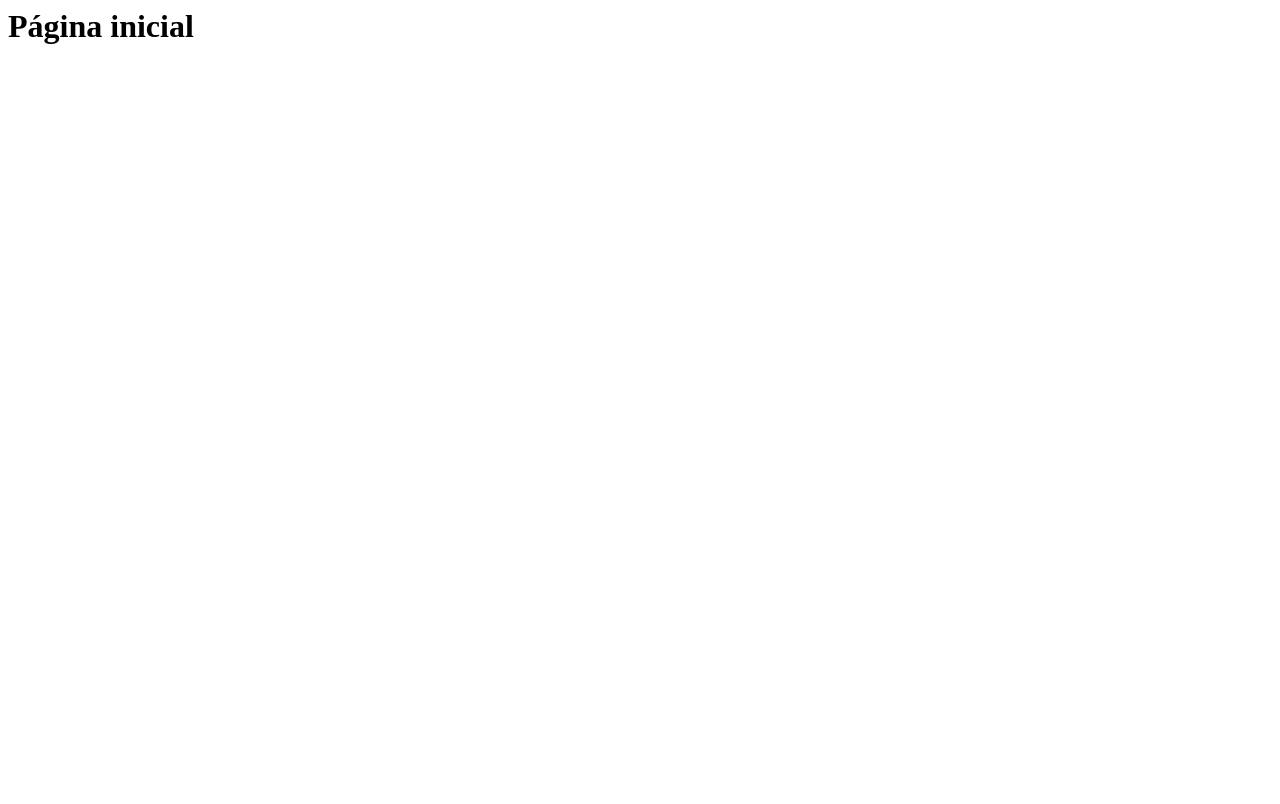
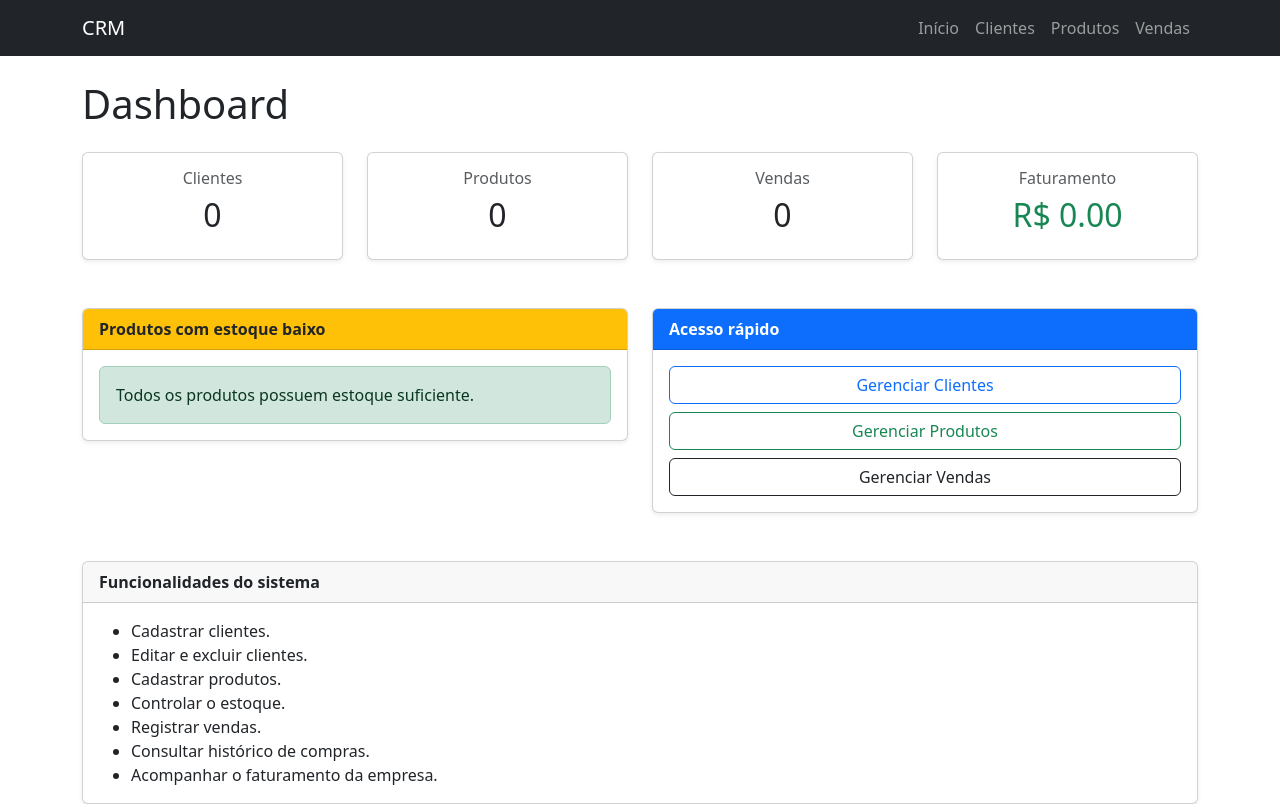
Before and after one commit to guilhermery/Gestor-CRM, a Django app: page / in a window 1280 px wide. Before the commit the page is almost empty. Before the commit the page ends 44 px from the top, so only its background shows below. Run offline with Django 5.2, Linux system fonts and the light colour scheme; data that the repository does not hold is empty.

Commit message:
feat: adiciona funcionalidades e template da página inicial do CRM

```diff
--- a/core/templates/core/index.html
+++ b/core/templates/core/index.html
@@ -1 +1,99 @@
-<h1>Página inicial</h1>
+{% extends 'core/base.html' %}
+
+{% block content %}
+
+<h1 class="mb-4">Dashboard</h1>
+
+<div class="row g-4">
+    <div class="col-md-3">
+        <div class="card text-center shadow-sm">
+            <div class="card-body">
+                <h6 class="text-muted">Clientes</h6>
+                <h2>{{ total_clientes }}</h2>
+            </div>
+        </div>
+    </div>
+    <div class="col-md-3">
+        <div class="card text-center shadow-sm">
+            <div class="card-body">
+                <h6 class="text-muted">Produtos</h6>
+                <h2>{{ total_produtos }}</h2>
+            </div>
+        </div>
+    </div>
+    <div class="col-md-3">
+        <div class="card text-center shadow-sm">
+            <div class="card-body">
+                <h6 class="text-muted">Vendas</h6>
+                <h2>{{ total_vendas }}</h2>
+            </div>
+        </div>
+    </div>
+    <div class="col-md-3">
+        <div class="card text-center shadow-sm">
+            <div class="card-body">
+                <h6 class="text-muted">Faturamento</h6>
+                <h2 class="text-success">
+                    R$ {{ faturamento|floatformat:2 }}
+                </h2>
+            </div>
+        </div>
+    </div>
+</div>
+
+<div class="row mt-5">
+    <div class="col-md-6">
+        <div class="card shadow-sm">
+            <div class="card-header bg-warning">
+                <strong>Produtos com estoque baixo</strong>
+            </div>
+            <div class="card-body">
+                {% if estoque_baixo %}
+                    <ul class="list-group">
+                        {% for produto in estoque_baixo %}
+                        <li class="list-group-item d-flex justify-content-between align-items-center">
+                            {{ produto.nome }}
+                            <span class="badge bg-danger">
+                                {{ produto.quantidade }}
+                            </span>
+                        </li>
+                        {% endfor %}
+                    </ul>
+                {% else %}
+                    <div class="alert alert-success mb-0">
+                        Todos os produtos possuem estoque suficiente.
+                    </div>
+                {% endif %}
+            </div>
+        </div>
+    </div>
+    <div class="col-md-6">
+        <div class="card shadow-sm">
+            <div class="card-header bg-primary text-white">
+                <strong>Acesso rápido</strong>
+            </div>
+            <div class="card-body d-grid gap-2">
+                <a href="{% url 'clientes:clientes' %}" class="btn btn-outline-primary">Gerenciar Clientes</a>
+                <a href="{% url 'produtos:produtos' %}" class="btn btn-outline-success">Gerenciar Produtos</a>
+                <a href="{% url 'vendas:vendas' %}" class="btn btn-outline-dark">Gerenciar Vendas</a>
+            </div>
+        </div>
+    </div>
+</div>
+<div class="card mt-5 shadow-sm">
+    <div class="card-header">
+        <strong>Funcionalidades do sistema</strong>
+    </div>
+    <div class="card-body">
+        <ul class="mb-0">
+            <li>Cadastrar clientes.</li>
+            <li>Editar e excluir clientes.</li>
+            <li>Cadastrar produtos.</li>
+            <li>Controlar o estoque.</li>
+            <li>Registrar vendas.</li>
+            <li>Consultar histórico de compras.</li>
+            <li>Acompanhar o faturamento da empresa.</li>
+        </ul>
+    </div>
+</div>
+{% endblock %}
--- a/core/views.py
+++ b/core/views.py
@@ -1,4 +1,20 @@
-from django.shortcuts import render
+from django.shortcuts import render, redirect
+from .models import Produto, Cliente, Venda
 
 def index(request):
-    return render(request, 'core/index.html')
+    clientes = Cliente.objects.all()
+    produtos = Produto.objects.all()
+    vendas = Venda.objects.all()
+
+    total_clientes = clientes.count()
+    total_produtos = produtos.count()
+    total_vendas = vendas.count()
+
+    faturamento = 0.0
+
+    for venda in vendas:
+        faturamento += venda.valor_total
+
+    estoque_baixo = Produto.objects.filter(quantidade__lte=5)
+    context = {'total_clientes': total_clientes, 'total_produtos': total_produtos, 'total_vendas': total_vendas, 'faturamento': faturamento, 'estoque_baixo': estoque_baixo}
+    return render(request, 'core/index.html', context)
```
